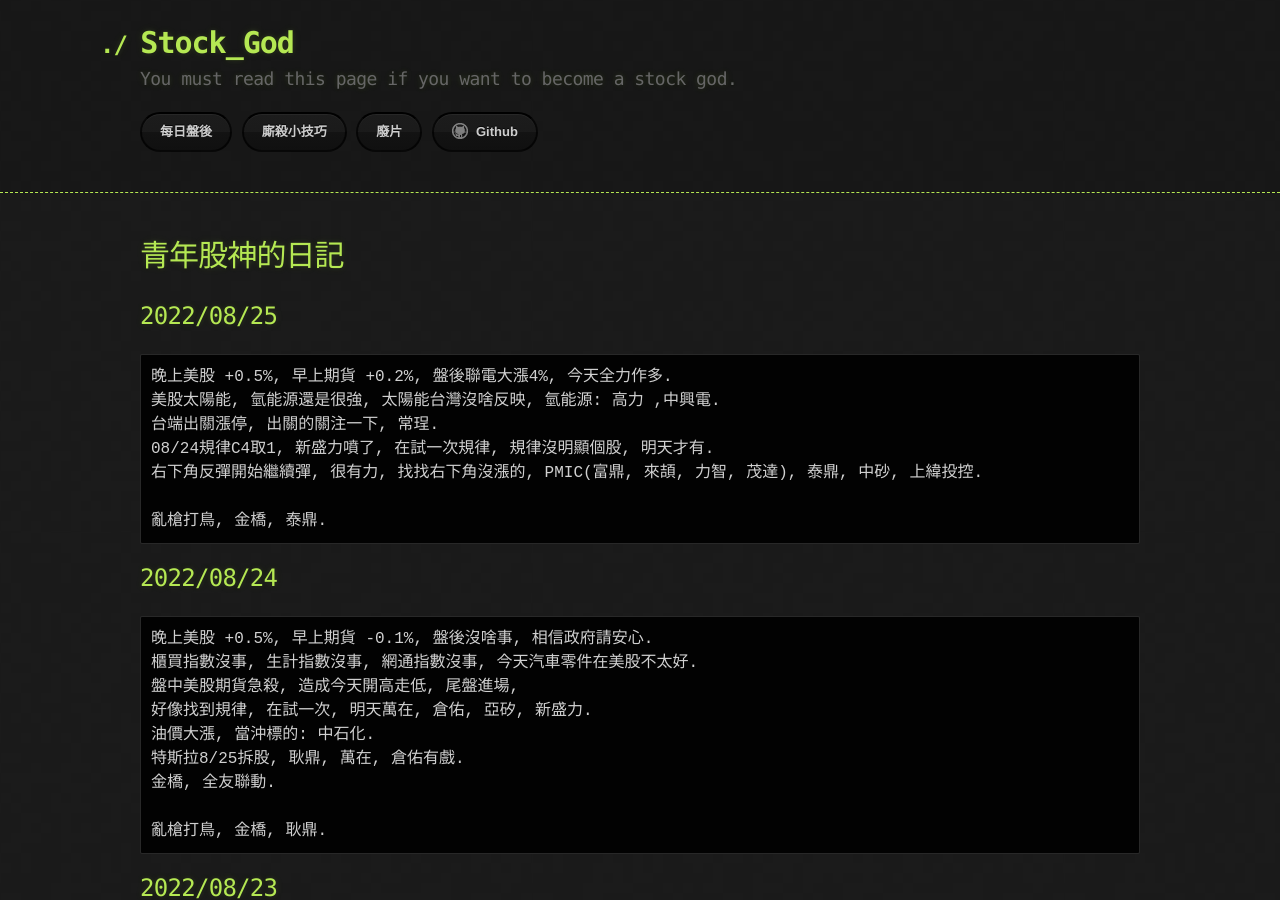
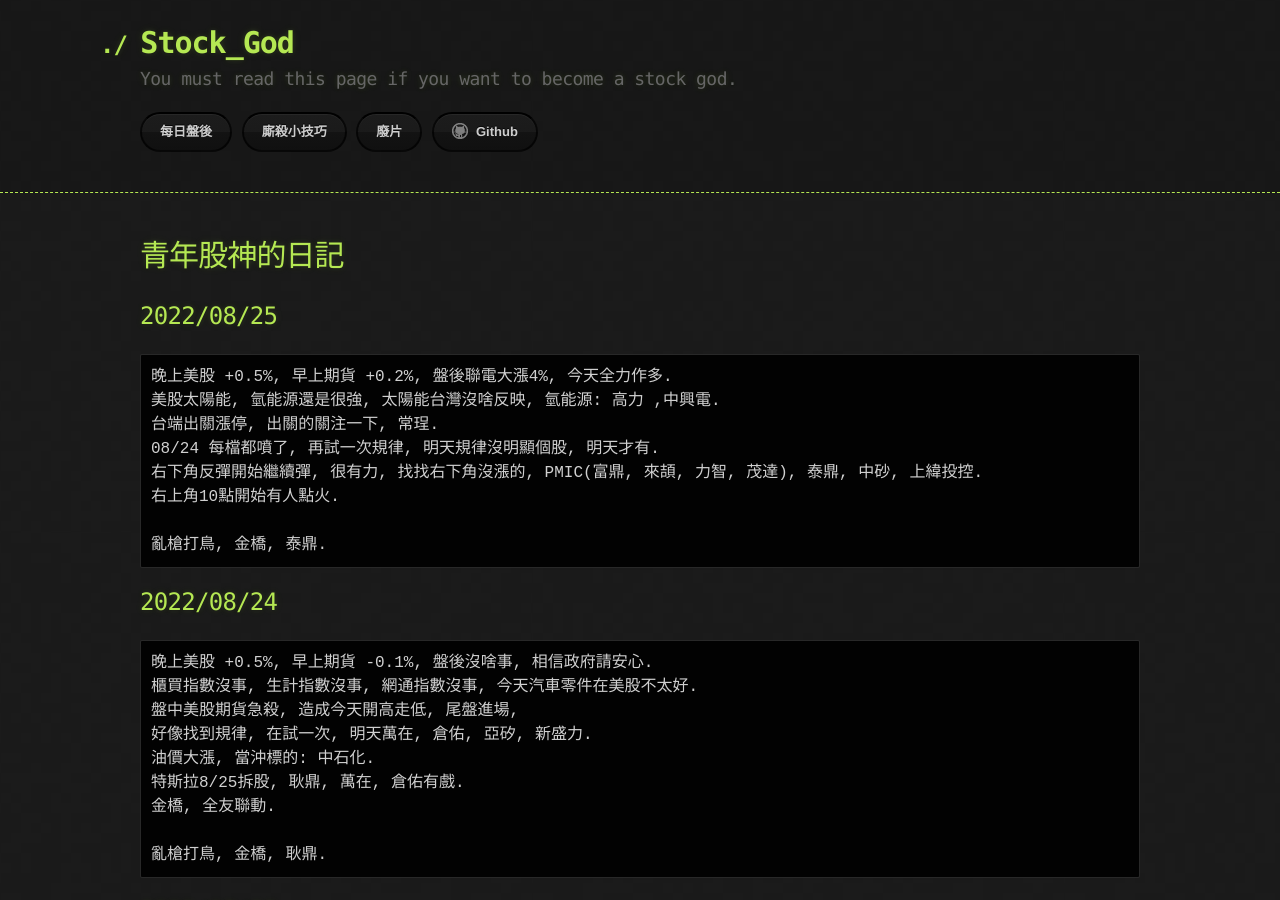
Before and after one commit to lepg5487/Stock_God, a Jekyll site: the page built from index.md, in a window 1280 px wide and 900 px high. Built offline with Jekyll 4.4.1, drawn with Linux system fonts in a browser that asks for light colours; our own code applies the rules of GitHub Pages for plain Markdown files.

Commit message:
Update index.md

````diff
--- a/index.md
+++ b/index.md
@@ -9,8 +9,9 @@ layout: testlayouts
 晚上美股 +0.5%, 早上期貨 +0.2%, 盤後聯電大漲4%, 今天全力作多.
 美股太陽能, 氫能源還是很強, 太陽能台灣沒啥反映, 氫能源: 高力 ,中興電.
 台端出關漲停, 出關的關注一下, 常珵.
-08/24規律C4取1, 新盛力噴了, 在試一次規律, 規律沒明顯個股, 明天才有.
+08/24 每檔都噴了, 再試一次規律, 明天規律沒明顯個股, 明天才有.
 右下角反彈開始繼續彈, 很有力, 找找右下角沒漲的, PMIC(富鼎, 來頡, 力智, 茂達), 泰鼎, 中砂, 上緯投控.
+右上角10點開始有人點火.
 
 亂槍打鳥, 金橋, 泰鼎.
 ```
````
